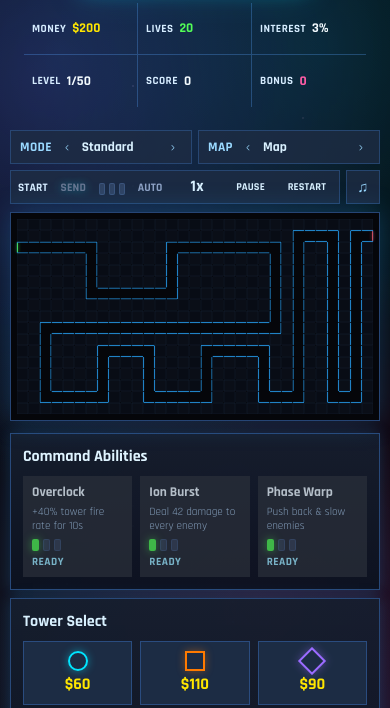
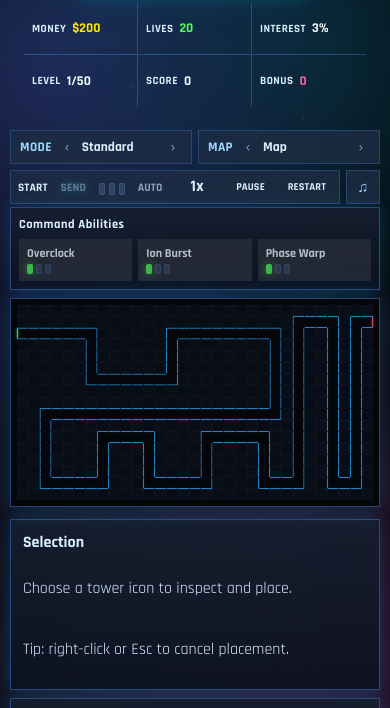
Before and after one commit to leeahmurray/PrismTD, a website built with Vite: page index.html in a window 390 px wide. Shown: the part 63-771 px from the top of the page. Built offline with nearby package versions, Linux system fonts and the light colour scheme.

Commit message:
Dock compact command abilities on mobile

```diff
--- a/src/style.css
+++ b/src/style.css
@@ -1490,6 +1490,10 @@ button:disabled {
   display: none;
 }
 
+.mobile-ability-dock {
+  display: none;
+}
+
 @media (max-width: 1280px) {
   .game-layout {
     grid-template-columns: 1fr;
@@ -1635,10 +1639,6 @@ button:disabled {
     gap: 8px;
   }
 
-  .ability-panel {
-    margin-top: 0;
-  }
-
   .build-panel {
     grid-template-columns: repeat(3, minmax(0, 1fr));
   }
@@ -1665,20 +1665,6 @@ button:disabled {
 
   .selected-panel {
     min-height: 0;
-  }
-
-  .ability-btn {
-    min-height: 60px;
-    padding: 7px 8px;
-  }
-
-  .ability-name {
-    font-size: 0.84rem;
-  }
-
-  .ability-desc,
-  .ability-state {
-    font-size: 0.7rem;
   }
 
   .logo-card {
@@ -1699,6 +1685,48 @@ button:disabled {
 
   .mobile-tower-actions.hidden {
     display: none;
+  }
+
+  .mobile-ability-dock {
+    display: block;
+  }
+
+  .ability-panel.mobile-compact {
+    margin-top: 0;
+    grid-template-columns: repeat(3, minmax(0, 1fr));
+    gap: 6px;
+    padding: 8px;
+  }
+
+  .ability-panel.mobile-compact > strong {
+    grid-column: 1 / -1;
+    font-size: 0.78rem;
+    letter-spacing: 0.04em;
+  }
+
+  .ability-panel.mobile-compact .ability-btn {
+    min-height: 40px;
+    padding: 6px 7px;
+    gap: 3px;
+  }
+
+  .ability-panel.mobile-compact .ability-name {
+    font-size: 0.76rem;
+  }
+
+  .ability-panel.mobile-compact .ability-desc,
+  .ability-panel.mobile-compact .ability-state {
+    display: none;
+  }
+
+  .ability-panel.mobile-compact .ability-charges {
+    height: 10px;
+    gap: 3px;
+  }
+
+  .ability-panel.mobile-compact .ability-charge-bar {
+    width: 6px;
+    height: 10px;
   }
 
   .mobile-action-btn {
--- a/src/ui/ui.ts
+++ b/src/ui/ui.ts
@@ -86,6 +86,8 @@ export class UI {
   private abilityButtons: Record<AbilityKind, HTMLButtonElement>;
 
   private abilityPanel: HTMLDivElement;
+
+  private mobileAbilityDockEl: HTMLDivElement;
 
   private buildPanel: HTMLDivElement;
 
@@ -383,6 +385,9 @@ export class UI {
 
     this.mobileActionsEl.append(this.mobileUpgradeEl, this.mobileSellEl, this.mobileTargetEl);
 
+    this.mobileAbilityDockEl = document.createElement('div');
+    this.mobileAbilityDockEl.className = 'mobile-ability-dock';
+
     const statusLayout = document.createElement('div');
     statusLayout.className = 'status-layout';
     statusLayout.append(hudTable);
@@ -392,7 +397,7 @@ export class UI {
     headerTop.className = 'header-top';
     headerTop.append(logoCard, statusCard);
 
-    this.headerRoot.append(headerTop, utilityRow, this.mobileActionsEl, this.musicModalEl);
+    this.headerRoot.append(headerTop, utilityRow, this.mobileActionsEl, this.mobileAbilityDockEl, this.musicModalEl);
 
     this.buildPanel = document.createElement('div');
     this.buildPanel.className = 'panel build-panel';
@@ -884,15 +889,13 @@ export class UI {
     this.panelLayoutKey = nextLayoutKey;
 
     if (mobileLayout) {
-      if (hasSelectedTower) {
-        this.sidebarRoot.append(this.selectedPanel, this.abilityPanel, this.buildPanel);
-        return;
-      }
-
-      this.sidebarRoot.append(this.abilityPanel, this.buildPanel, this.selectedPanel);
+      this.abilityPanel.classList.add('mobile-compact');
+      this.mobileAbilityDockEl.append(this.abilityPanel);
+      this.sidebarRoot.append(this.selectedPanel, this.buildPanel);
       return;
     }
 
+    this.abilityPanel.classList.remove('mobile-compact');
     this.sidebarRoot.append(this.buildPanel, this.selectedPanel, this.abilityPanel);
   }
 }
```
